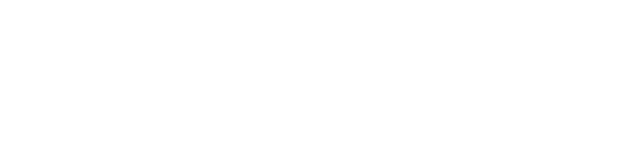
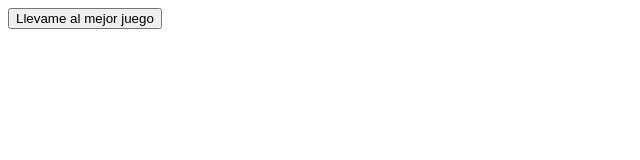
Before and after one commit to Carleitor/Pagina-Random, a plain HTML site: page index.html in a window 1280 px wide. Shown: the whole page, without its empty margins (0-640 px from the left). Drawn offline with Linux system fonts and the light colour scheme.

Commit message:
Nuevo juego

```diff
--- a/index.html
+++ b/index.html
@@ -4,8 +4,11 @@
     <meta charset="UTF-8">
     <meta name="viewport" content="width=device-width, initial-scale=1.0">
     <title>Pagina nueva</title>
+    <style>
+    </style>
 </head>
 <body>
+    <button onclick="location.href='https://www.google.com/search?q=buscaminas+de+google&oq=bus&aqs=chrome.0.69i59j69i57j35i39j0i67i650j46i20i131i263i340i433i512l4j0i67i650l2.162326835j0j15&sourceid=chrome&ie=UTF-8'">Llevame al mejor juego</button>
 
 </body>
 </html>
```
